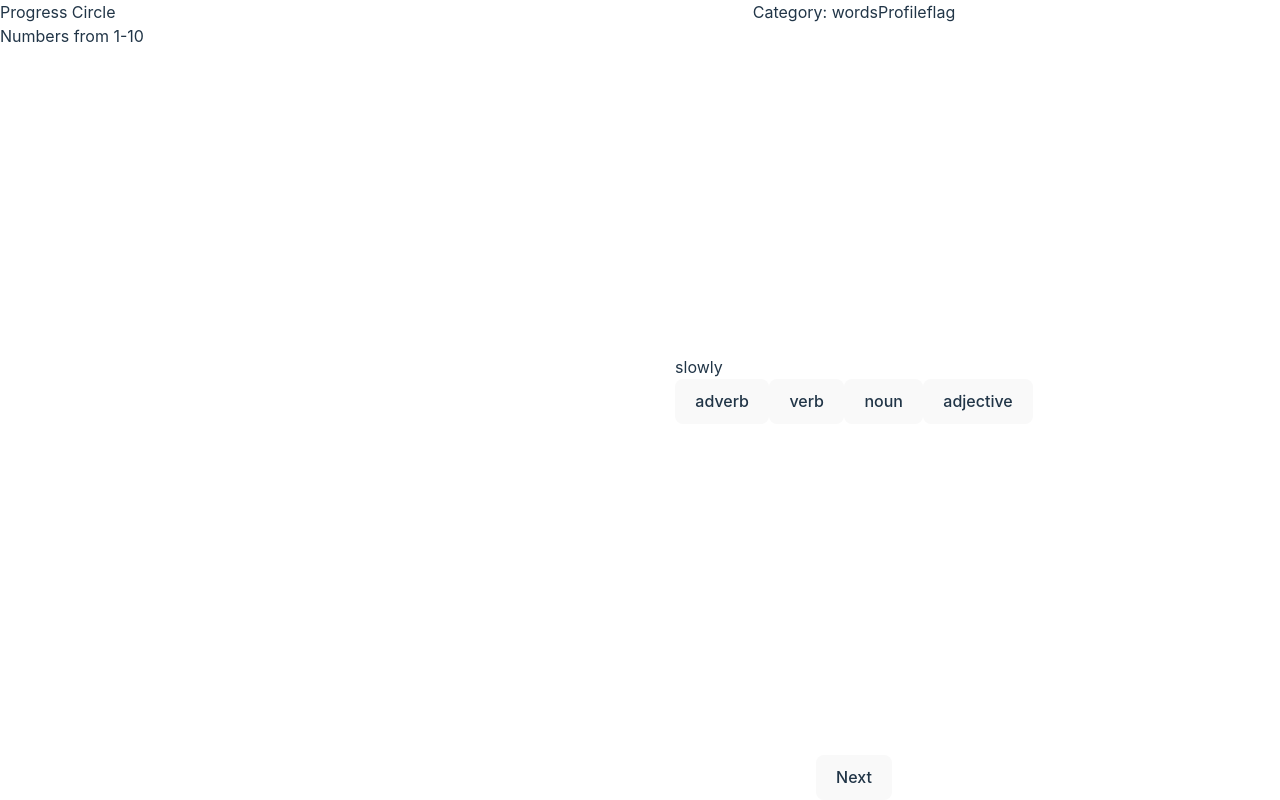
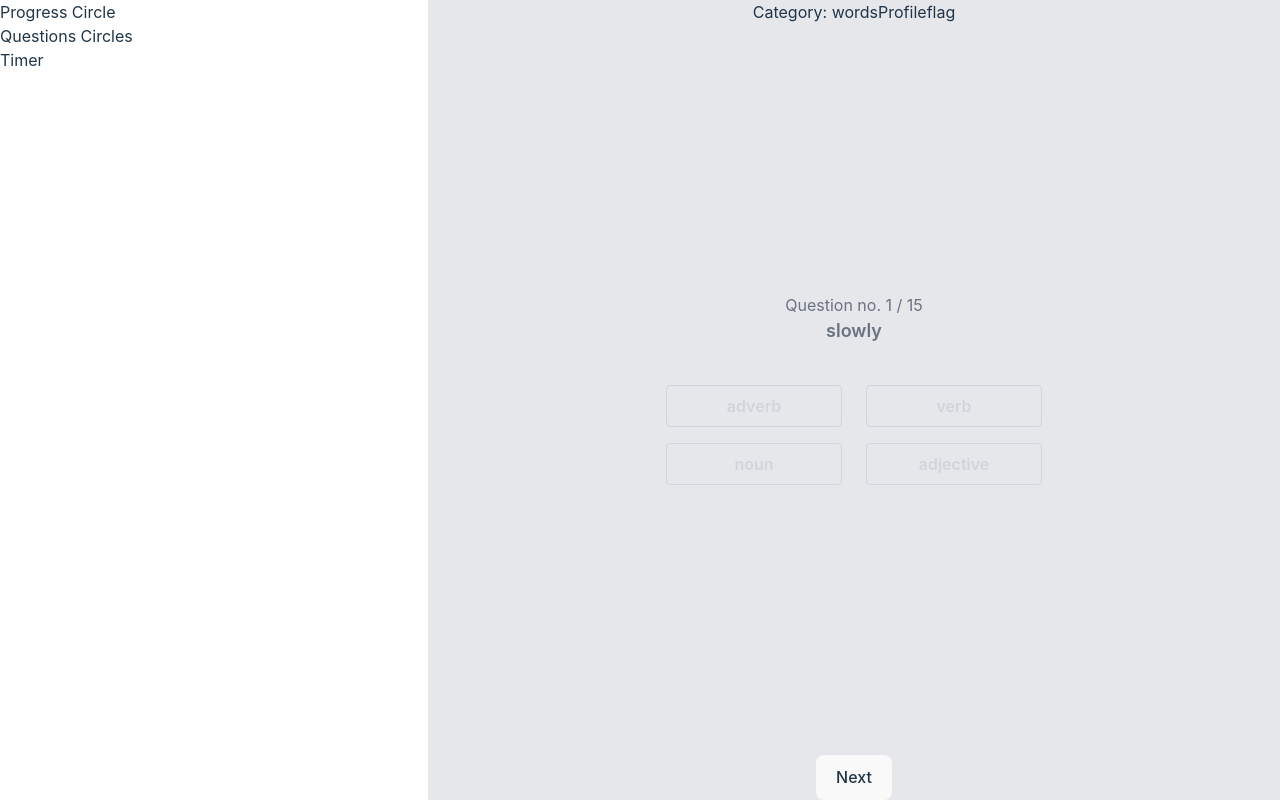
Before and after one commit to sherifhelmyzayed/nagwa-examination, a React (Vite) app in the folder nagwa-front-end/: page / in a window 1280 px wide. Built offline with nearby package versions, Linux system fonts and the light colour scheme.

Commit message:
feat: added questions and its page layout

```diff
--- a/nagwa-front-end/src/App.css
+++ b/nagwa-front-end/src/App.css
@@ -1,18 +1,8 @@
 #root {
-
+  background-color: white;
 }
 
-.logo {
-  height: 6em;
-  padding: 1.5em;
-  will-change: filter;
-}
-.logo:hover {
-  filter: drop-shadow(0 0 2em #646cffaa);
-}
-.logo.react:hover {
-  filter: drop-shadow(0 0 2em #61dafbaa);
-}
+
 
 @keyframes logo-spin {
   from {
--- /dev/null
+++ b/nagwa-front-end/src/components/AnswerButton.tsx
@@ -0,0 +1,18 @@
+import React from 'react'
+
+const AnswerButton = (props: any) => {
+
+    return (
+        <div className="col-span-1 mx-auto" onClick={() => props.clickHandler(props.text)}>
+            <button className={`
+            w-44  bg-transparent hover:bg-gray-500 py-2 px-4 rounded
+             text-gray-300 font-semibold hover:text-white
+              border ${props.selectedAns === props.text ? "border-lime-300" : "border-gray-300"} hover:border-gray-600 focus:outline-none
+            `}>
+                {props.text}
+            </button>
+        </div>
+    )
+}
+
+export default AnswerButton
--- a/nagwa-front-end/src/index.css
+++ b/nagwa-front-end/src/index.css
@@ -10,8 +10,6 @@
   font-weight: 400;
 
   color-scheme: light dark;
-  color: rgba(170, 28, 28, 0.87);
-  background-color: #242424;
 
   font-synthesis: none;
   text-rendering: optimizeLegibility;
--- a/nagwa-front-end/src/views/Home.tsx
+++ b/nagwa-front-end/src/views/Home.tsx
@@ -1,22 +1,40 @@
 import React, { useState } from 'react'
+import AnswerButton from '../components/AnswerButton';
 
 const Home = (props: any) => {
-    const [quesIndex, setQuesIndex] = useState(0);
+    const [quesIndex, setQuesIndex] = useState<number>(0);
+    const [selectedAns, setSelectedAns] = useState<string | null>(null);
 
-    const questions = props.questions
+    const questions = props.questions;
+
+    const selectAnswer = (ans: string) => {
+
+        // if there is no selected answer. Check for the correct answer and play animation
+        if (!selectedAns) {
+            console.log(questions[quesIndex].pos === ans);
+        }
+
+        setSelectedAns(ans);
+
+    }
+
+
     return (
         (questions) ? (
 
             <>
                 <div className=" mx-auto grid grid-cols-3 gap-1 w-screen h-screen ">
-                    <div className="col-span-1">
+                    <div className="col-span-1 bg-white">
                         <div className="progress">Progress Circle</div>
-                        <div className="questionNumbers">
-                            Numbers from 1-10
+
+                        <div>
+                            Questions Circles
                         </div>
-                        <div className="timer"></div>
+                        <div className="timer">
+                            Timer
+                        </div>
                     </div>
-                    <div className="col-span-2 flex flex-col justify-between items-center h-full w-full">
+                    <div className="col-span-2 flex flex-col justify-between items-center h-full w-full bg-gray-200">
                         <div className="flex justify-between">
                             <div>
                                 <h2>Category: <span>words</span></h2>
@@ -25,12 +43,21 @@ const Home = (props: any) => {
                             <div>flag</div>
                         </div>
                         <div className="Question">
-                            {questions[quesIndex].word}
-                            <div className="answers">
-                                <button>adverb</button>
-                                <button>verb</button>
-                                <button>noun</button>
-                                <button>adjective</button>
+                            <div className='text-gray-500 text-center mb-10'>
+                                <p>
+
+                                    Question no. {quesIndex + 1} / {questions.length}
+                                </p>
+                                <h2 className='text-lg font-semibold'>
+                                    {questions[quesIndex].word}
+
+                                </h2>
+                            </div>
+                            <div className="grid grid-cols-2 gap-4 w-96 ">
+                                <AnswerButton selectedAns={selectedAns} clickHandler={selectAnswer} text={"adverb"} />
+                                <AnswerButton selectedAns={selectedAns} clickHandler={selectAnswer} text={"verb"} />
+                                <AnswerButton selectedAns={selectedAns} clickHandler={selectAnswer} text={"noun"} />
+                                <AnswerButton selectedAns={selectedAns} clickHandler={selectAnswer} text={"adjective"} />
                             </div>
                         </div>
                         <div className="actionButtons">
```
